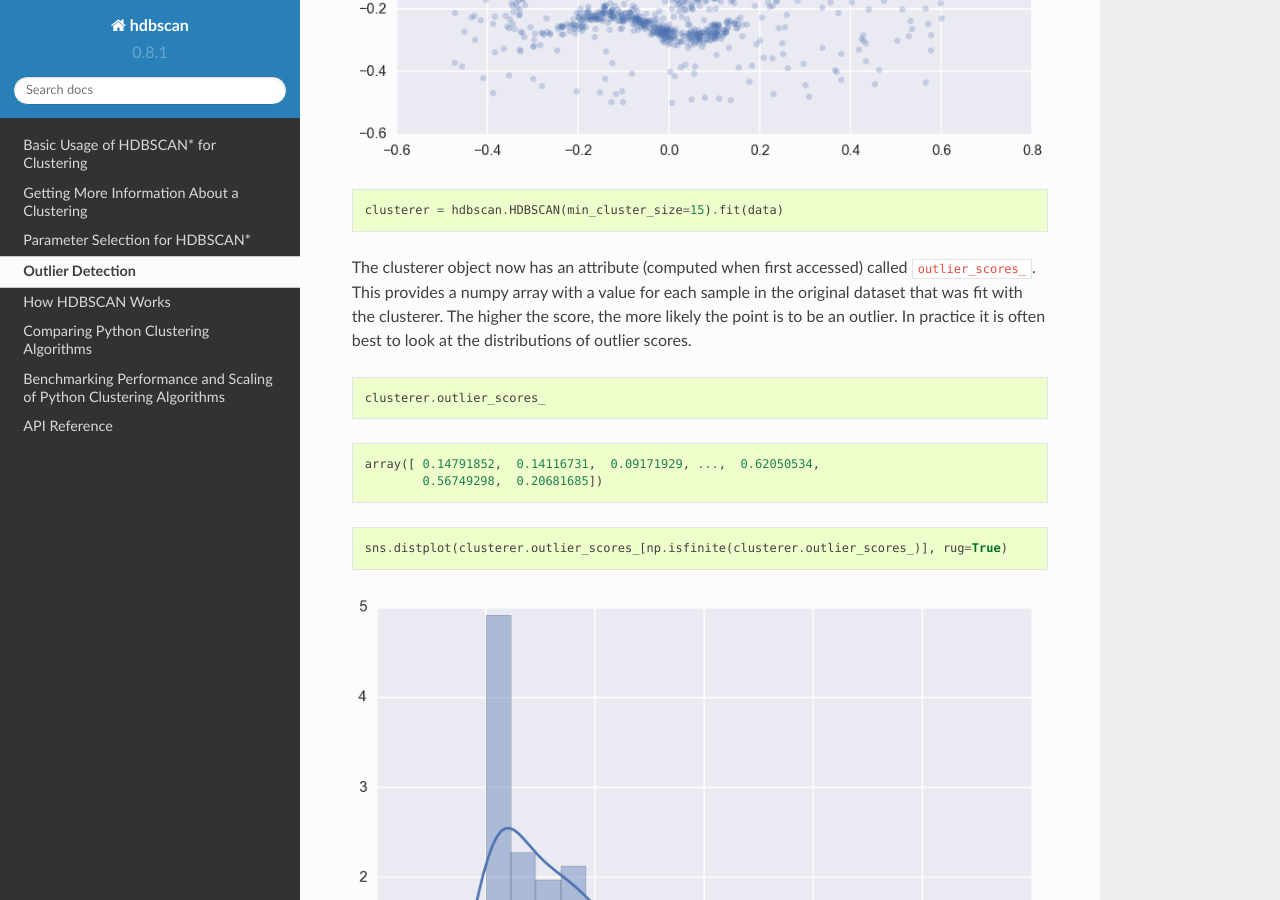
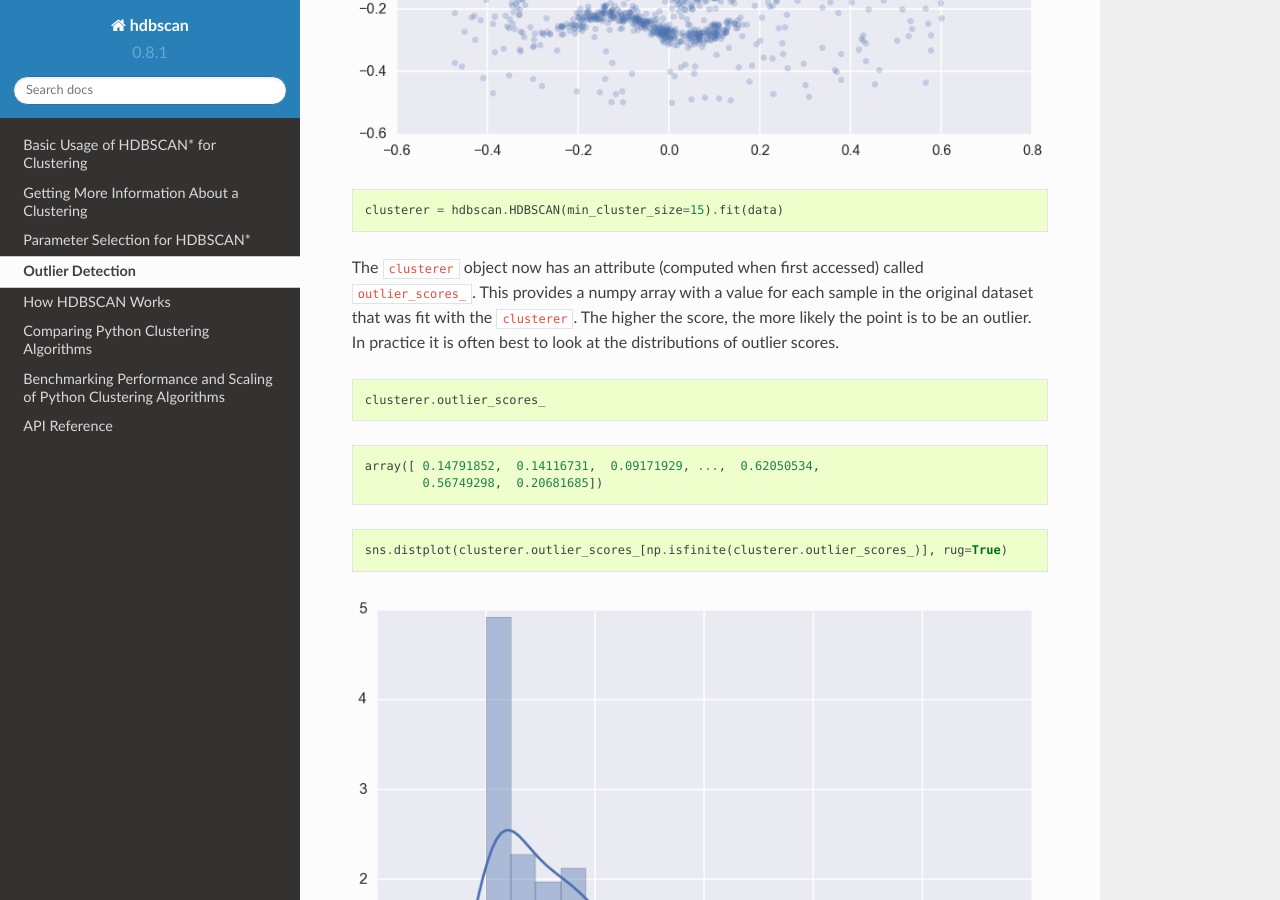
Before and after one commit to scikit-learn-contrib/hdbscan, a Sphinx documentation site: the page built from docs/outlier_detection.rst, in a window 1280 px wide and 900 px high, scrolled down 735 px. Built offline with Sphinx 7.4.7 and the Read the Docs theme 2.0.0, drawn with Linux system fonts in a browser that asks for light colours; formulas are drawn with MathJax 3.

```diff
--- a/docs/outlier_detection.rst
+++ b/docs/outlier_detection.rst
@@ -27,9 +27,9 @@ HDBSCAN object.
 
     clusterer = hdbscan.HDBSCAN(min_cluster_size=15).fit(data)
 
-The clusterer object now has an attribute (computed when first accessed)
+The ``clusterer`` object now has an attribute (computed when first accessed)
 called ``outlier_scores_``. This provides a numpy array with a value for
-each sample in the original dataset that was fit with the clusterer. The
+each sample in the original dataset that was fit with the ``clusterer``. The
 higher the score, the more likely the point is to be an outlier. In
 practice it is often best to look at the distributions of outlier
 scores.
```
